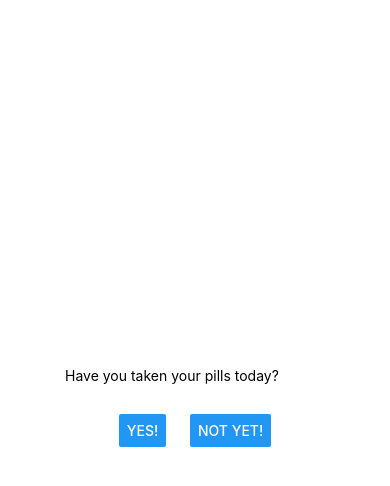
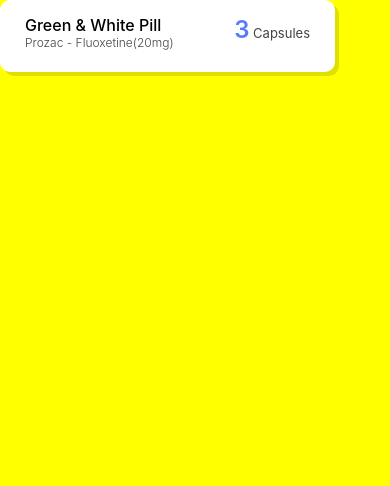
Before and after one commit to minhqto/MediMinder, a React Native app: screen / in a window 390 px wide. Shown: the top 486 px of the page. Built offline with nearby package versions, Linux system fonts and the light colour scheme.

Commit message:
finished pill component

```diff
--- a/App.js
+++ b/App.js
@@ -1,20 +1,22 @@
 import React, { useState } from "react";
 import { StyleSheet, Text, View, Button } from "react-native";
-import TakePills from "./components/takePill.component";
+import PillComponent from "./components/pill.component";
 
 export default function App() {
   return (
     <View style={styles.container}>
-      <TakePills />
+      <PillComponent
+        name={"Green & White Pill"}
+        description="Prozac - Fluoxetine(20mg) "
+        numberOfPills={3}
+      />
     </View>
   );
 }
 
 const styles = StyleSheet.create({
   container: {
-    flex: 1,
-    backgroundColor: "#fff",
-    alignItems: "center",
-    justifyContent: "center"
+    backgroundColor: "yellow",
+    height: "100%"
   }
 });
--- /dev/null
+++ b/components/pill.component.js
@@ -0,0 +1,68 @@
+import React from "react";
+import { StyleSheet, Text, View, Button } from "react-native";
+import { AuthSession } from "expo";
+
+const styles = StyleSheet.create({
+  container: {
+    display: "flex",
+    flexDirection: "row",
+    justifyContent: "space-between",
+
+    paddingVertical: 15,
+    paddingHorizontal: 25,
+
+    borderRadius: 10,
+    shadowColor: "#000",
+    shadowOffset: { width: 4, height: 4 },
+    shadowOpacity: 0.12,
+
+    width: 335,
+    height: 72,
+    backgroundColor: "#fff"
+  },
+  nameContainer: {
+    width: "70%"
+  },
+  name: {
+    fontSize: 16,
+    fontWeight: 500
+  },
+  description: {
+    fontSize: 12,
+    fontWeight: 300,
+    color: "#434343"
+  },
+  numberContainer: {
+    width: "30%",
+    display: "flex",
+    flexDirection: "row",
+    justifyContent: "flex-end",
+    alignItems: "baseline"
+  },
+  number: {
+    fontSize: 24,
+    color: "#567BFF",
+    fontWeight: 600
+  },
+  capsules: {
+    color: "#434343",
+    fontSize: 13
+  }
+});
+
+const PillComponent = ({ name, description, numberOfPills }) => {
+  return (
+    <View style={styles.container}>
+      <View style={styles.nameContainer}>
+        <Text style={styles.name}>{name}</Text>
+        <Text style={styles.description}>{description}</Text>
+      </View>
+      <View style={styles.numberContainer}>
+        <Text style={styles.number}>{numberOfPills}</Text>
+        <Text style={styles.capsules}> Capsules</Text>
+      </View>
+    </View>
+  );
+};
+
+export default PillComponent;
```
